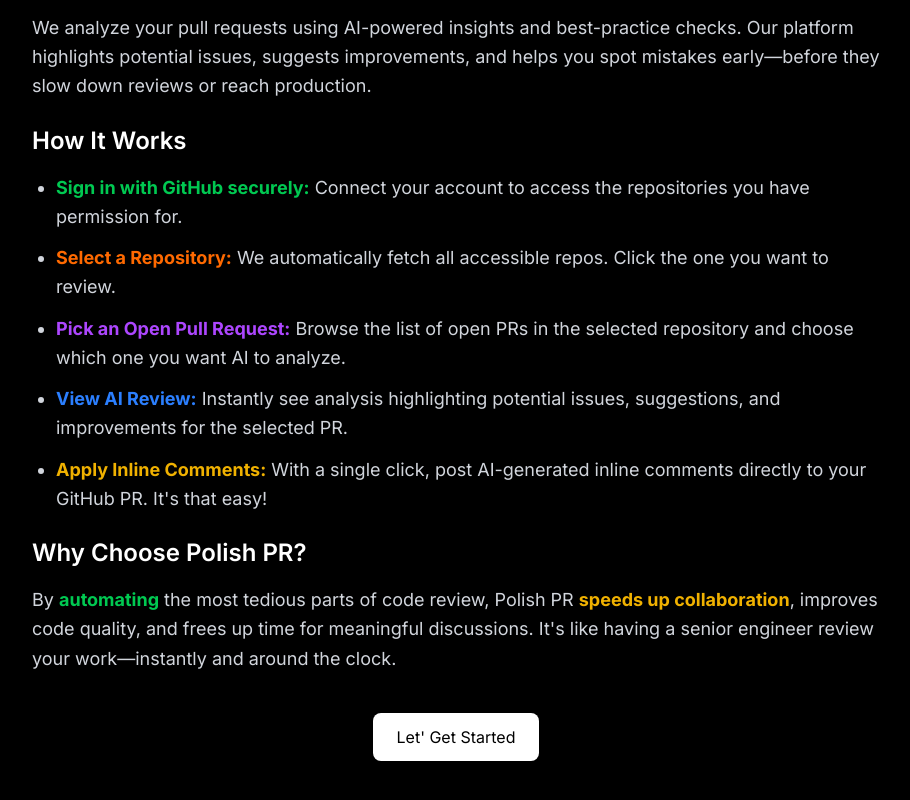
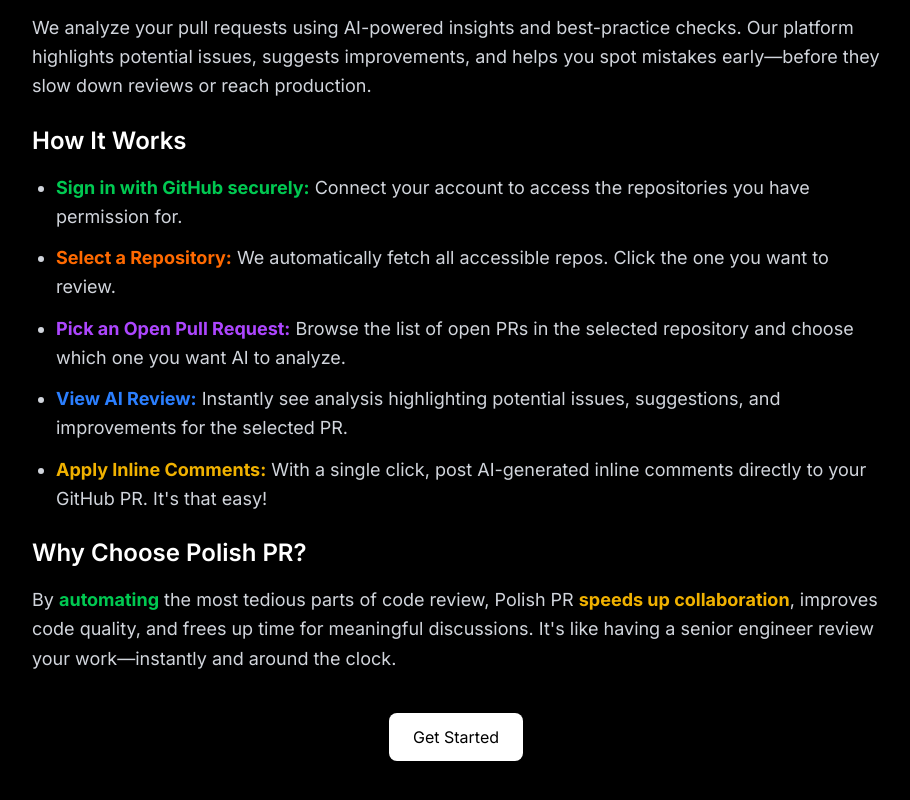
Before and after one commit to GirmadaShaw/Code-Review-Agent, a Next.js app in the folder frontend/: page /about in a window 1280 px wide. Shown: the part 340-1140 px from the top of the page, without its empty margins (184-1094 px from the left). Built offline with nearby package versions, Linux system fonts and the light colour scheme.

Commit message:
updated text

```diff
--- a/frontend/src/app/about/page.tsx
+++ b/frontend/src/app/about/page.tsx
@@ -57,7 +57,7 @@
             href="/"
             className="inline-block bg-white text-black px-6 py-3 rounded-lg shadow hover:bg-gray-200 transition"
           >
-            Let' Get Started
+            Get Started
           </a>
         </div>
       </main>
--- a/frontend/src/components/GitHubLogin.tsx
+++ b/frontend/src/components/GitHubLogin.tsx
@@ -7,7 +7,7 @@
         href="/api/auth/login"
         className="bg-white text-black font-bold px-6 py-3 rounded-lg hover:bg-gray-300 transition"
       >
-        Login with GitHub
+        Sign in with GitHub
       </a>
     </div>
   );
```
